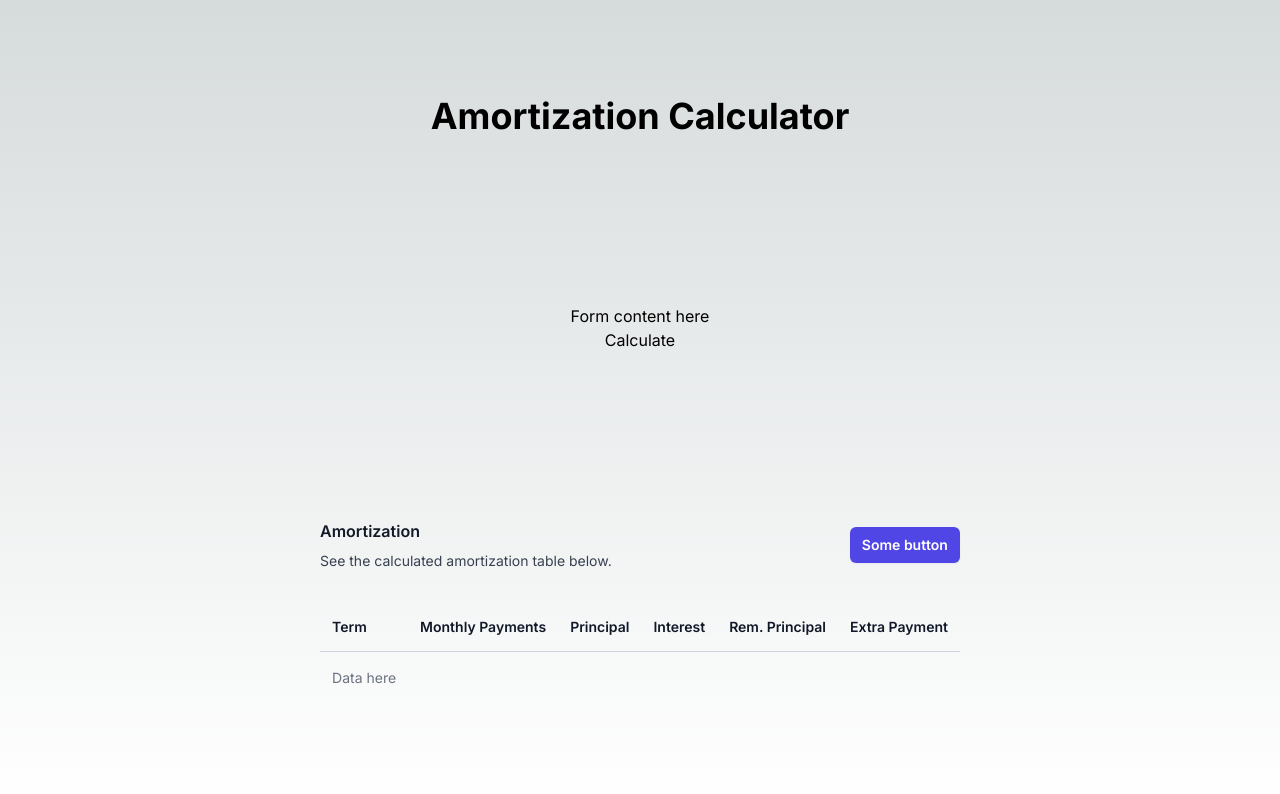
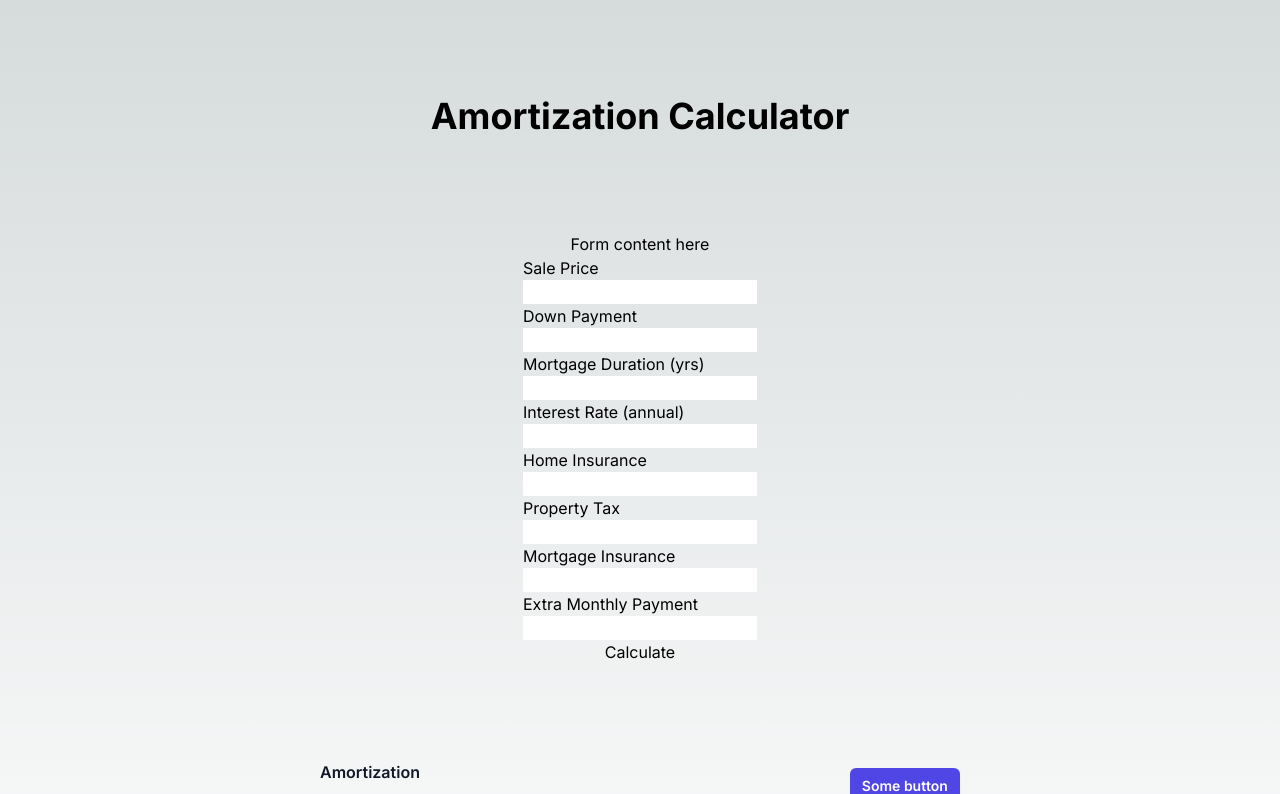
Before and after one commit to meddlin/amortize-client, a Next.js app: page / in a window 1280 px wide. Shown: the top 794 px of the page. Built offline with nearby package versions, Linux system fonts and the light colour scheme.

Commit message:
form elements - skeleton of the form

```diff
--- a/src/app/form.js
+++ b/src/app/form.js
@@ -4,10 +4,62 @@ import Table from './table';
 
 const Form = () => {
 
+    const handleChange = (event) => {
+        console.log(event.target.name, event.target.value);
+    }
+
+    const formData = {
+        salePrice: 0,
+        downPayment: 0,
+        mortgageDuration: 0,
+        interestRate: 0,
+        homeInsurance: 0,
+        propertyTax: 0,
+        mortgageInsurance: 0,
+        extraMonthlyPayment: 0,
+    }
+
     return (
         <>
             <form className="flex flex-col items-center justify-between p-24">
                 <h2>Form content here</h2>
+
+                <div>
+                    <label>
+                        <p>Sale Price</p>
+                        <input name="salePrice" onChange={handleChange} value={formData.salePrice || ''} />
+                    </label>
+                    <label>
+                        <p>Down Payment</p>
+                        <input name="downPayment" onChange={handleChange} value={formData.downPayment || ''} />
+                    </label>
+                    <label>
+                        <p>Mortgage Duration (yrs)</p>
+                        <input name="mortgageDuration" onChange={handleChange} value={formData.mortgageDuration || ''} />
+                    </label>
+                    <label>
+                        <p>Interest Rate (annual)</p>
+                        <input name="interestRate" onChange={handleChange} value={formData.interestRate || ''} />
+                    </label>
+                </div>
+                <div>
+                    <label>
+                        <p>Home Insurance</p>
+                        <input name="homeInsurance" onChange={handleChange} value={formData.homeInsurance || ''} />
+                    </label>
+                    <label>
+                        <p>Property Tax</p>
+                        <input name="propertyTax" onChange={handleChange} value={formData.propertyTax || ''} />
+                    </label>
+                    <label>
+                        <p>Mortgage Insurance</p>
+                        <input name="mortgageInsurance" onChange={handleChange} value={formData.mortgageInsurance || ''} />
+                    </label>
+                    <label>
+                        <p>Extra Monthly Payment</p>
+                        <input name="extraMonthlyPayment" onChange={handleChange} value={formData.extraMonthlyPayment || ''} />
+                    </label>
+                </div>
 
                 <button
                     type="submit"
```
